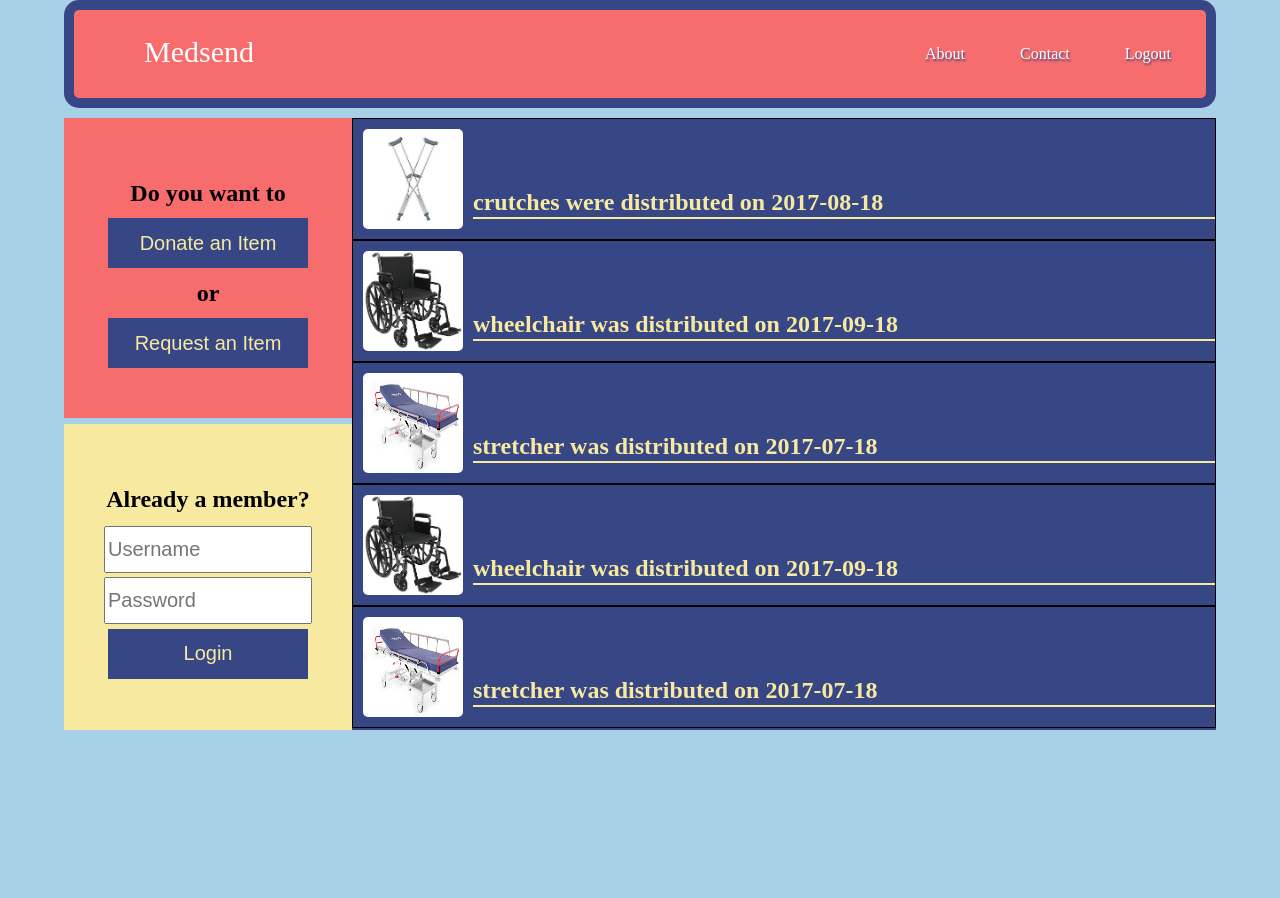
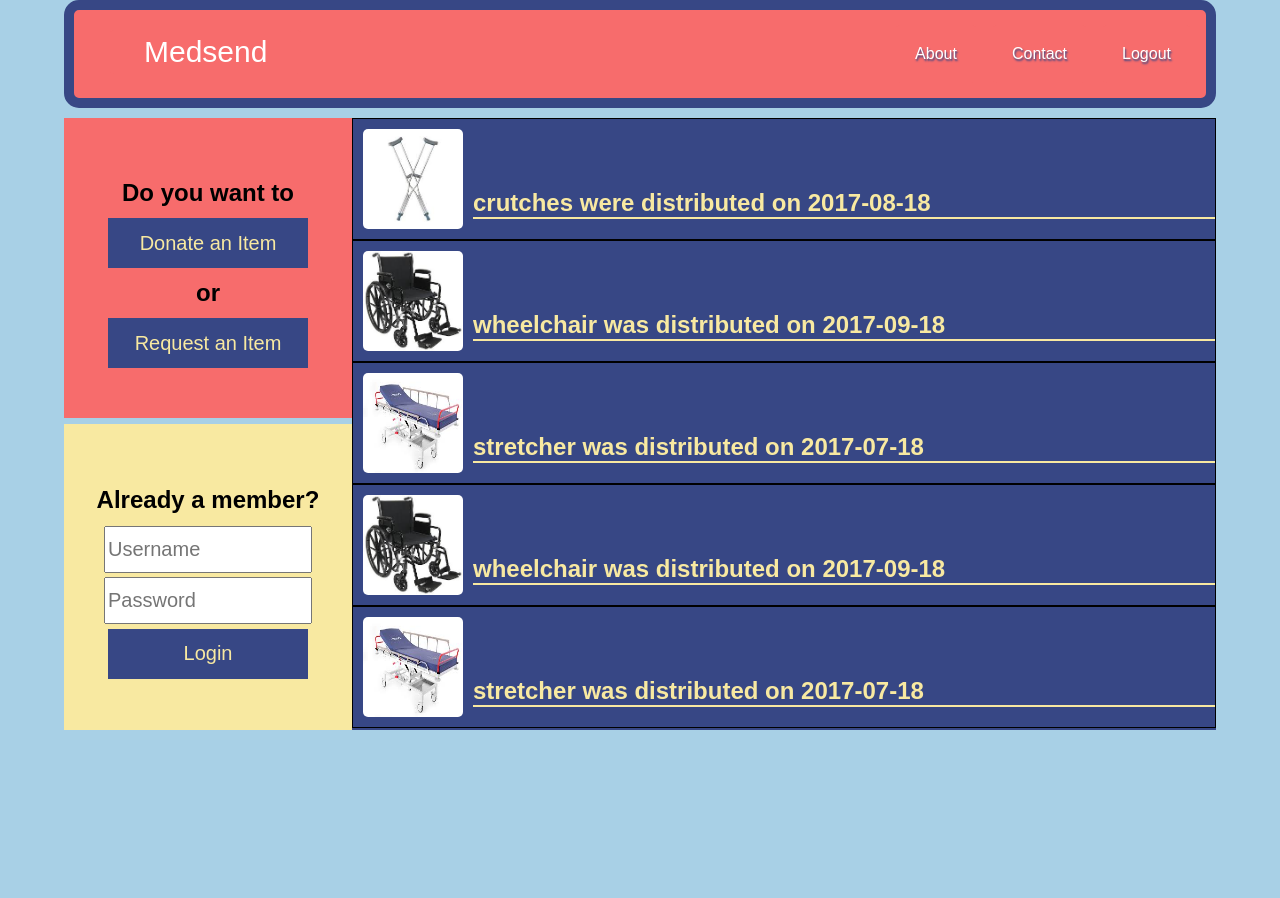
Before and after one commit to jmurp7385/medsend, a Flask app: page / in a window 1280 px wide. Shown: the top 898 px of the page. Run offline with Flask 2, Linux system fonts and the light colour scheme; data comes from the database, SQL or seed files in the repository; both versions use the stored data as it was after the commit.

Commit message:
added fonts

```diff
--- a/app/static/css/donee.css
+++ b/app/static/css/donee.css
@@ -1,5 +1,8 @@
 *{
      box-sizing: border-box;
+}
+font {
+    font-family: 'Roboto Condensed', sans-serif;
 }
 
 body {
--- a/app/static/css/style.css
+++ b/app/static/css/style.css
@@ -2,6 +2,10 @@ body {
   background-color: #a8d0e6;
   width: 90%;
   margin: auto;
+}
+
+html {
+  font-family: 'RobotoCondensed-Italic', sans-serif;
 }
 
 .center {
```
Also changed, not shown: app/db/database.db, app/static/fonts/RobotoCondensed-Bold.ttf (added), app/static/fonts/RobotoCondensed-BoldItalic.ttf (added), app/static/fonts/RobotoCondensed-Italic.ttf (added), app/static/fonts/RobotoCondensed-Light.ttf (added), app/static/fonts/RobotoCondensed-LightItalic.ttf (added), app/static/fonts/RobotoCondensed-Regular.ttf (added).
